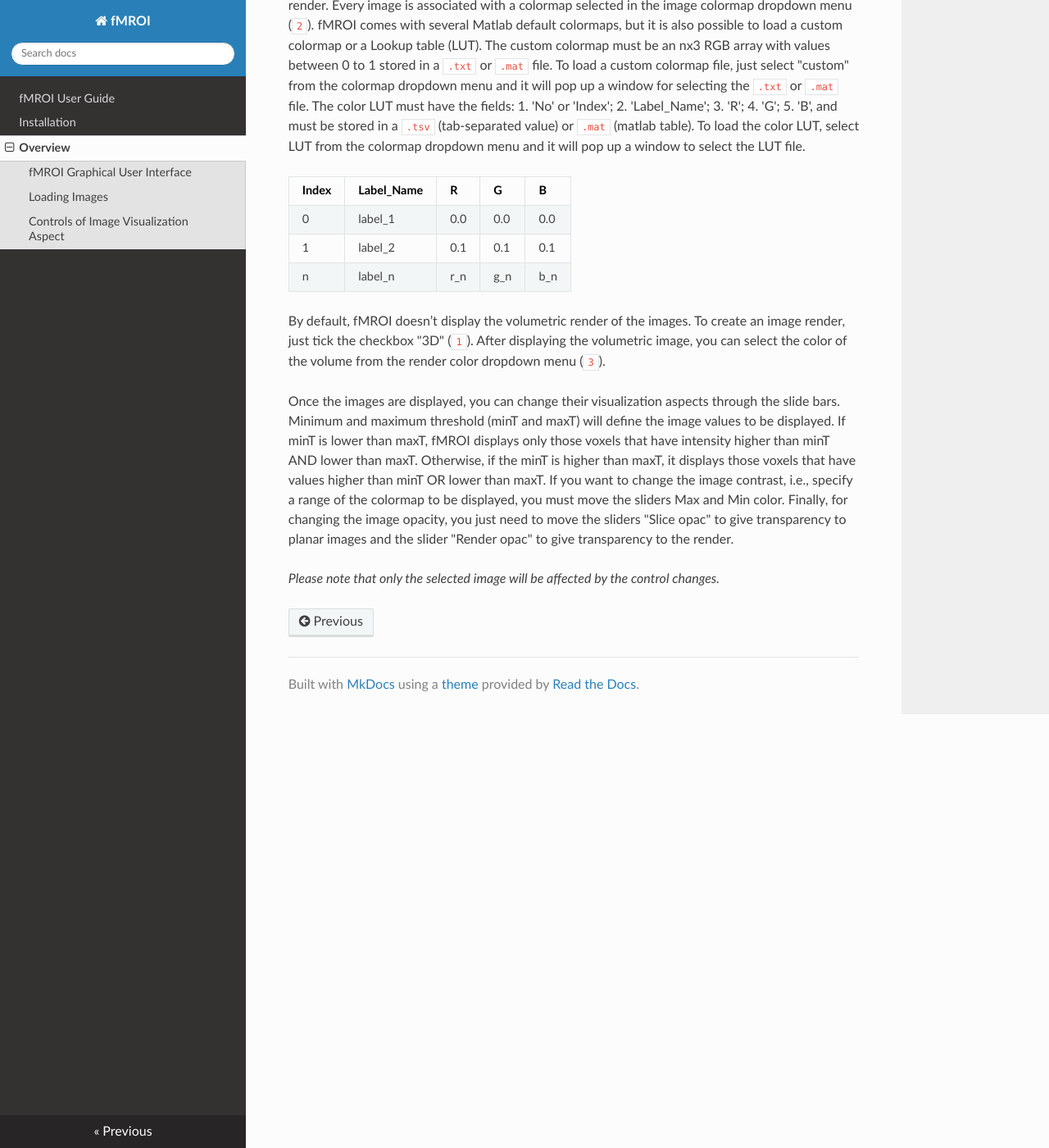
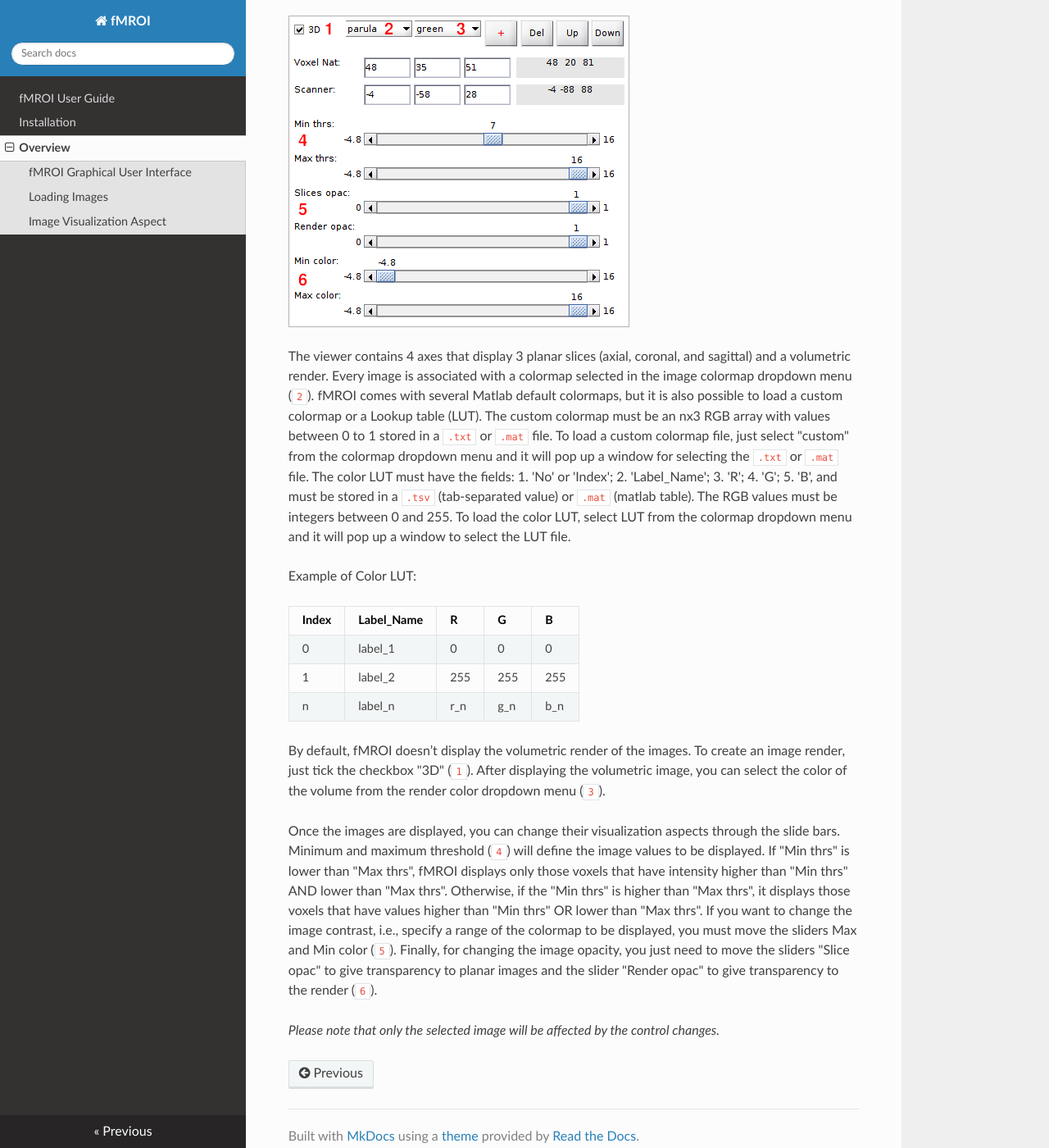
Before and after one commit to proactionlab/fmroi-docs, an MkDocs documentation site: the page built from docs/overview.md, in a window 1280 px wide and 1400 px high, scrolled down 2338 px. Shown: the whole window at 82% size. Built offline with MkDocs 1.6.1, drawn with Linux system fonts in a browser that asks for light colours; nearby versions of some CDN libraries; some of the changed text lies outside the part shown.

Commit message:
update overview page

```diff
--- a/docs/overview.md
+++ b/docs/overview.md
@@ -39,23 +39,28 @@ After loading an image using any of the three available options, an entry is gen
 
 *Please note that in the fMROI table of loaded images, the top image is represented by the last line, while the bottom image is represented by the first line.*
 
-Controls of Image Visualization Aspect
----------------------------------------
+Image Visualization Aspect
+--------------------------
 
-The viewer contains 4 axes that display 3 planar slices (axial, coronal, and sagittal) and a volumetric render. Every image is associated with a colormap selected in the image colormap dropdown menu (`2`). fMROI comes with several Matlab default colormaps, but it is also possible to load a custom colormap or a Lookup table (LUT). The custom colormap must be an nx3 RGB array with values between 0 to 1 stored in a `.txt` or `.mat` file. To load a custom colormap file, just select "custom" from the colormap dropdown menu and it will pop up a window for selecting the `.txt` or `.mat` file. The color LUT must have the fields: 1. 'No' or 'Index'; 2. 'Label_Name'; 3. 'R'; 4. 'G'; 5. 'B', and must be stored in a `.tsv` (tab-separated value) or `.mat` (matlab table). To load the color LUT, select LUT from the colormap dropdown menu and it will pop up a window to select the LUT file.
+**Controls**
+
+![Controls of Image Visualization Aspect](img/image_controls.png)
+
+The viewer contains 4 axes that display 3 planar slices (axial, coronal, and sagittal) and a volumetric render. Every image is associated with a colormap selected in the image colormap dropdown menu (`2`). fMROI comes with several Matlab default colormaps, but it is also possible to load a custom colormap or a Lookup table (LUT). The custom colormap must be an nx3 RGB array with values between 0 to 1 stored in a `.txt` or `.mat` file. To load a custom colormap file, just select "custom" from the colormap dropdown menu and it will pop up a window for selecting the `.txt` or `.mat` file. The color LUT must have the fields: 1. 'No' or 'Index'; 2. 'Label_Name'; 3. 'R'; 4. 'G'; 5. 'B', and must be stored in a `.tsv` (tab-separated value) or `.mat` (matlab table). The RGB values must be integers between 0 and 255. To load the color LUT, select LUT from the colormap dropdown menu and it will pop up a window to select the LUT file.
+
+Example of Color LUT:
 
 | Index | Label_Name | R   | G   | B   |
 |-------|------------|-----|-----|-----|
-| 0     | label_1    | 0.0 | 0.0 | 0.0 |
-| 1     | label_2    | 0.1 | 0.1 | 0.1 |
+| 0     | label_1    | 0   | 0   | 0   |
+| 1     | label_2    | 255 | 255 | 255 |
 | n     | label_n    | r_n | g_n | b_n |
-
 
 
 By default, fMROI doesn’t display the volumetric render of the images. To create an image render, just tick the checkbox "3D" (`1`). After displaying the volumetric image, you can select the color of the volume from the render color dropdown menu (`3`).
 
 Once the images are displayed, you can change their visualization aspects through the slide bars.
-Minimum and maximum threshold (minT and maxT) will define the image values to be displayed. If minT is lower than maxT, fMROI displays only those voxels that have intensity higher than minT AND lower than maxT. Otherwise, if the minT is higher than maxT, it displays those voxels that have values higher than minT OR lower than maxT.
-If you want to change the image contrast, i.e., specify a range of the colormap to be displayed, you must move the sliders Max and Min color. Finally, for changing the image opacity, you just need to move the sliders "Slice opac" to give transparency to planar images and the slider "Render opac" to give transparency to the render.
+Minimum and maximum threshold (`4`) will define the image values to be displayed. If "Min thrs" is lower than "Max thrs", fMROI displays only those voxels that have intensity higher than "Min thrs" AND lower than "Max thrs". Otherwise, if the "Min thrs" is higher than "Max thrs", it displays those voxels that have values higher than "Min thrs" OR lower than "Max thrs".
+If you want to change the image contrast, i.e., specify a range of the colormap to be displayed, you must move the sliders Max and Min color (`5`). Finally, for changing the image opacity, you just need to move the sliders "Slice opac" to give transparency to planar images and the slider "Render opac" to give transparency to the render (`6`).
 
 *Please note that only the selected image will be affected by the control changes.*
```
Also changed, not shown: docs/img/image_controls.png (added).
